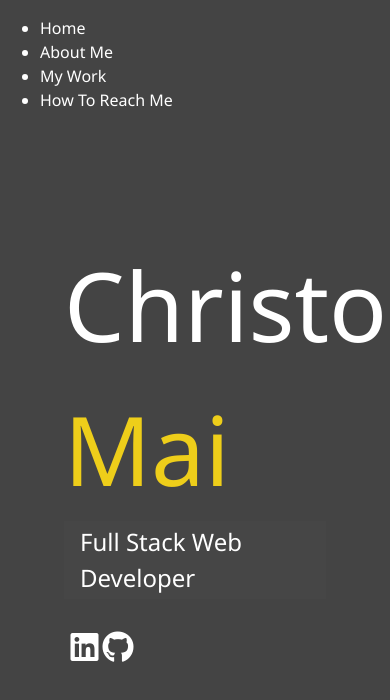
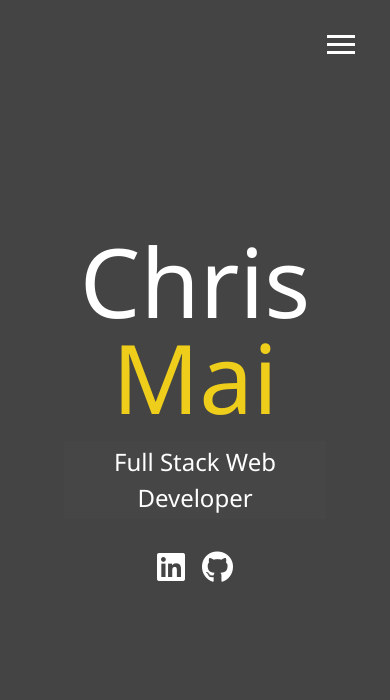
Before and after one commit to christophermai/christophermai.github.io, a website: page index.html in a window 390 px wide. Drawn offline with Linux system fonts and the light colour scheme; files whose address does not match are found by name.

Commit message:
mobile responsiveness, fixed paths

```diff
--- a/index.html
+++ b/index.html
@@ -5,7 +5,7 @@
     <title>Christophermai.GitHub.io by Christopher Mai</title>
     <meta name="viewport" content="width=device-width, initial-scale=1">
     <link rel="stylesheet" href="dist/css/main.css">
-    <link rel="stylesheet" href="dist/css/fontawesome-free-5.12.1-web/css/all.css"
+    <link rel="stylesheet" href="dist/css/fontawesome-free-5.12.1-web/css/all.css">
   </head>
   <body>
     <header>
@@ -46,20 +46,23 @@
 
     <main id="home">
       <h1 class="lg-heading">
-        Christopher <span class="text-secondary">Mai</span>
+        <span>Chris</span> <span class="text-secondary">Mai</span>
       </h1>
       <h2 class="sm-heading">
         Full Stack Web Developer
       </h2>
       <div class="icons">
-        <a href="#!">
+        <a href="https://www.linkedin.com/in/maichristopher/">
           <i class="fab fa-linkedin fa-2x"></i>
+
+        </a>
+        <a href="https://github.com/christophermai">
           <i class="fab fa-github fa-2x"></i>
         </a>
       </div>
     </main>
 
-    <script src="js/main.js"></script>
+    <script src="dist/js/main.js"></script>
 
 <!--
     <section class="page-header">
--- a/scss/_config.scss
+++ b/scss/_config.scss
@@ -1,7 +1,7 @@
 $primary-color: #444;
 $secondary-color: #eece1a;
 $show-home-image: true;
-$home-image: url(../img/background.png);
+$home-image: url('../img/background.png');
 $background-opacity: 0.9;
 
 @mixin easeOut { //function definition
@@ -28,3 +28,27 @@ $background-opacity: 0.9;
     }
   }
 }
+
+@mixin mediaSm {
+  @media screen and (max-width: 500px) {
+    @content;
+  }
+}
+
+@mixin mediaMd {
+  @media screen and (max-width: 768px) {
+    @content;
+  }
+}
+
+@mixin mediaLg {
+  @media screen and (min-width: 769px) and (max-width: 1170px) {
+    @content;
+  }
+}
+
+@mixin mediaXl {
+  @media screen and (min-width: 1171px) {
+    @content;
+  }
+}
--- a/scss/_menu.scss
+++ b/scss/_menu.scss
@@ -86,7 +86,7 @@
     .portrait {
       width: 250px;
       height: 250px;
-      background: url(../img/portrait.jpg);
+      background: url('../img/portrait.jpg');
       border-radius: 50%; //circular border
       border: solid 3px $secondary-color;
     }
@@ -114,10 +114,10 @@
     font-weight: 300;
     color: #fff;
     text-decoration: none;
+    @include easeOut();
 
     &:hover {
       color: $secondary-color;
-      @include easeOut();
     }
   }
 }
@@ -125,6 +125,6 @@
 // Delay each nav item slide by 0.1s
 @for $i from 1 through 4 {
   .nav-item:nth-child(#{$i}) {
-    transition-delay: ($i + 0.1s) * 0.1s
+    transition-delay: $i * 0.125s;
   }
 }
--- /dev/null
+++ b/scss/_mobile.scss
@@ -0,0 +1,55 @@
+// Widescreens
+@include mediaXl {
+
+}
+
+// Desktops & Laptops
+@include mediaLg {
+
+}
+
+// Tablets
+@include mediaMd {
+  main {
+    align-items: center;
+    text-align: center;
+
+    .lg-heading {
+      line-height: 1;
+      margin-bottom: 1rem;
+    }
+  }
+
+  ul.menu-nav, div.menu-branding {
+    float: none;
+    width: 100%;
+    min-height: 0;
+
+    &.show {
+      transform: translate3d(0,0,0);
+    }
+  }
+
+  .menu-nav {
+    height: 75vh;
+    transform: translate3d(-100%, 0, 0);
+  }
+
+  .menu-branding {
+    height: 25vh;
+    transform: translate3d(100%, 0, 0);
+
+    .portrait {
+      background: url('../img/portrait_small.jpg');
+      width: 150px;
+      height: 150px;
+    }
+  }
+}
+
+// Smartphones
+@include mediaSm {
+  main#home h1 {
+    margin-top: 10vh;
+  }
+}
--- a/scss/main.scss
+++ b/scss/main.scss
@@ -1,5 +1,6 @@
 @import 'config';
 @import 'menu';
+@import 'mobile';
 
 * {
   box-sizing: border-box;
```
Also changed, not shown: dist/css/main.css, dist/js/main.js.
